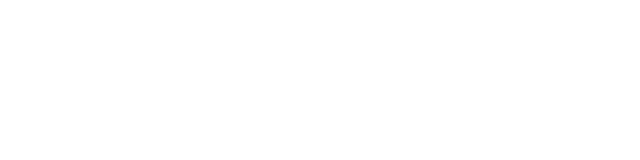
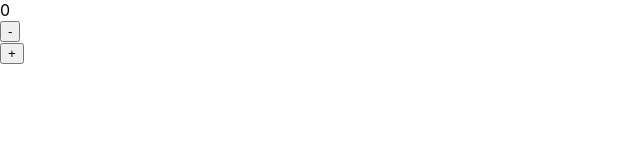
Before and after one commit to miros777/React_march2024, a React (Create React App) app: page / in a window 1280 px wide. Shown: the top 160 px of the page, without its empty margins (0-640 px from the left). Built offline with nearby package versions, Linux system fonts and the light colour scheme.

Commit message:
finish Context task

```diff
--- a/src/App.tsx
+++ b/src/App.tsx
@@ -1,11 +1,45 @@
-import React from 'react';
+import React, {createContext, useContext, useState} from 'react';
 import './App.css';
+import MainComponent from "./components/MainComponent";
+import DecrementComponent from "./components/DecrementComponent";
+import IncrementComponent from "./components/IncrementComponent";
+
+type storeType = {
+    counter: number,
+    inc: () => void,
+    dec: () => void
+}
+
+const MyContext = createContext<storeType>({
+    counter: 0,
+    inc: () => {
+    },
+    dec: () => {
+    }
+});
+export const useAppContext = ():storeType => useContext(MyContext);
 
 const App = () => {
-  return (
-      <>
-      </>
-  )
+
+    const [globalCounter, setGlobalCounter] = useState<number>(0)
+
+    return (
+        <div>
+            <MyContext.Provider value={{
+                counter: globalCounter,
+                inc: () => {
+                        setGlobalCounter(prevState => ++prevState)
+                },
+                dec: () => {
+                    setGlobalCounter(prevState => --prevState)
+                }
+            }}>
+                <MainComponent/>
+                <DecrementComponent/>
+                <IncrementComponent/>
+            </MyContext.Provider>
+        </div>
+    )
 }
 
 export default App;
--- /dev/null
+++ b/src/components/DecrementComponent.tsx
@@ -0,0 +1,14 @@
+import React from 'react';
+import {useAppContext} from "../App";
+
+const DecrementComponent = () => {
+    let counter = useAppContext();
+
+    return (
+        <div>
+            <button onClick={counter.dec}>-</button>
+        </div>
+    );
+};
+
+export default DecrementComponent;
--- /dev/null
+++ b/src/components/IncrementComponent.tsx
@@ -0,0 +1,14 @@
+import React from 'react';
+import {useAppContext} from "../App";
+
+const IncrementComponent = () => {
+    let counter = useAppContext();
+
+    return (
+        <div>
+            <button onClick={counter.inc}>+</button>
+        </div>
+    );
+};
+
+export default IncrementComponent;
--- /dev/null
+++ b/src/components/MainComponent.tsx
@@ -0,0 +1,14 @@
+import React from 'react';
+import {useAppContext} from "../App";
+
+const MainComponent = () => {
+    let counter = useAppContext();
+
+    return (
+        <div>
+            {counter.counter}
+        </div>
+    );
+};
+
+export default MainComponent;
```
